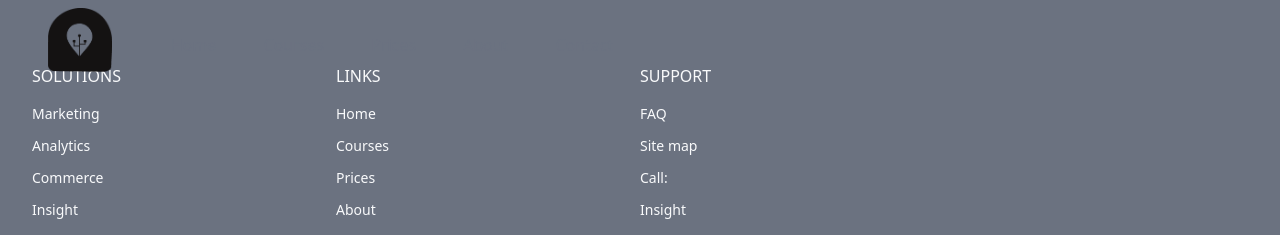
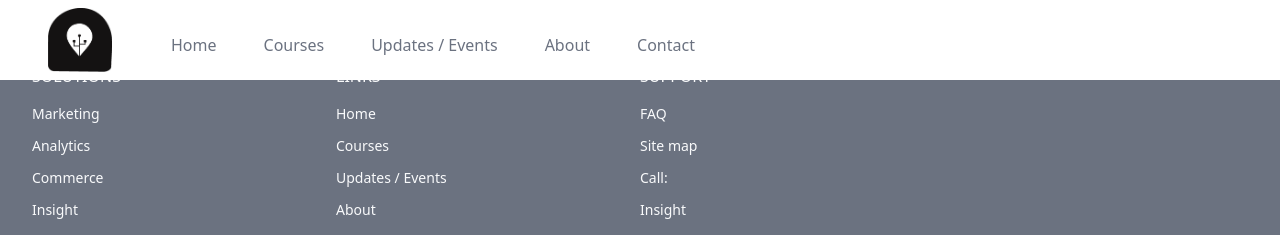
Before and after one commit to itstimiking/digitec, a Next.js app: page /contact in a window 1280 px wide. Shown: the top 235 px of the page. Built offline with nearby package versions, Linux system fonts and the light colour scheme; some icons are missing.

Commit message:
FEATURE:  Added top nav pages blank

```diff
--- a/components/nav.tsx
+++ b/components/nav.tsx
@@ -13,15 +13,16 @@ interface navlink {// Each link interface
 
 interface Props { // Array of all links
     links: navlink[],
+    bgColor?: boolean,
 }
 
-const NavTop: React.FC<Props> = ({ links }) => {
+const NavTop: React.FC<Props> = ({ links , bgColor}) => {
 
     const [linksMd, setLinksMd] = useState(false);
     const [linksSm, setLinksSm] = useState(false);
 
     return (
-        <nav className="absolute h-20 w-full z-30">
+        <nav className={"absolute h-20 w-full z-30 " + (bgColor ? "bg-white" : "")}>
             <div className="mx-auto px-8 md:pl-12 flex flex-wrap space-x-8 content-center " >
 
                 {/* Digitec Logo -------------------------------------*/}
--- a/components/testimonysection.tsx
+++ b/components/testimonysection.tsx
@@ -19,7 +19,7 @@ const TestimonySection: React.FC<TestimonySectionProps> = ({testimonies}) => {
             {
                 testimonies.slice(0,2).map((testimony, index) => (
                     <div
-                        className="w-full sm:w-1/2 h-full px-8 py-32 border-r-2 border-blue-600 border-opacity-20"
+                        className="w-full sm:w-1/2 h-full px-8 py-10 sm:py-32 border-r-2 border-blue-600 border-opacity-20"
                         key={index}
                     >
 
--- a/package.json
+++ b/package.json
@@ -4,8 +4,8 @@
   "private": true,
   "scripts": {
     "dev": "next dev",
-    "build": "next build",
-    "start": "next build && next start",
+    "build": "next build && next export",
+    "start": "next start",
     "export": "next export"
   },
   "dependencies": {
--- a/pages/about.tsx
+++ b/pages/about.tsx
@@ -20,7 +20,7 @@ export default function About() {
         <link rel="icon" href="/favicon.ico" />
       </Head>
 
-      <NavTop links={navlinks} />
+      <NavTop links={navlinks} bgColor={true} />
 
 
       <main className="text-gray-700">
--- a/pages/contact.tsx
+++ b/pages/contact.tsx
@@ -16,7 +16,7 @@ export default function Contact() {
         <link rel="icon" href="/favicon.ico" />
       </Head>
 
-      <NavTop links={navlinks} />
+      <NavTop links={navlinks} bgColor={true} />
 
 
       <main className="text-gray-700">
--- a/pages/courses.tsx
+++ b/pages/courses.tsx
@@ -17,7 +17,7 @@ export default function Courses() {
         <link rel="icon" href="/favicon.ico" />
       </Head>
 
-      <NavTop links={navlinks} />
+      <NavTop links={navlinks} bgColor={true}/>
 
 
       <main className="text-gray-700">
--- a/pages/pricing.tsx
+++ b/pages/pricing.tsx
@@ -20,7 +20,7 @@ export default function Pricing() {
         <link rel="icon" href="/favicon.ico" />
       </Head>
 
-      <NavTop links={navlinks} />
+      <NavTop links={navlinks} bgColor={true} />
 
 
       <main className="text-gray-700">
--- a/utilities/data.js
+++ b/utilities/data.js
@@ -5,7 +5,7 @@ import { Home, Phone, BookOpen, SignInAlt, BookReader, AddressBook, ShoppingBag,
 export const navlinks = [ // Top navigation links----------------------------
   { title: "Home", url: "/", icon: <Home size="27" className="pb-2" /> },
   { title: "Courses", url: "/courses", icon: <BookReader size="27" className="pb-2" /> },
-  { title: "Prices", url: "/pricing", icon: <ShoppingBag size="27" className="pb-2" /> },
+  { title: "Updates / Events", url: "/pricing", icon: <ShoppingBag size="27" className="pb-2" /> },
   { title: "About", url: "/about", icon: <AddressBook size="27" className="pb-2" /> },
   { title: "Contact", url: "/contact", icon: <Phone size="27" className="pb-2" /> },
 ];
```
Also changed, not shown: 6 other files (tests, documents, lock files or other folders).
